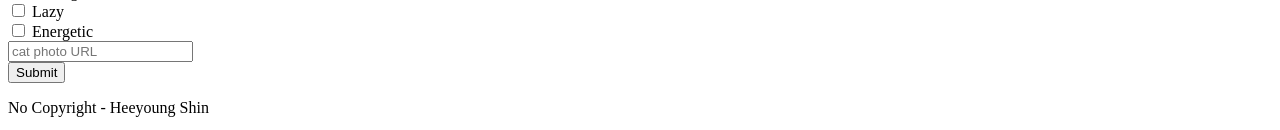
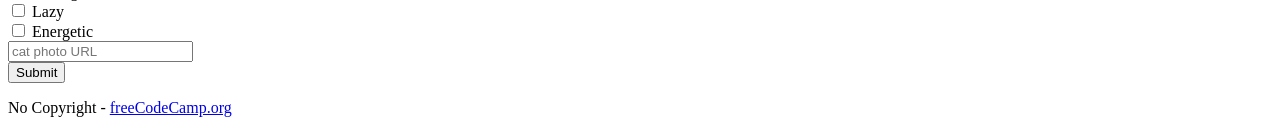
Before and after one commit to Heeyoung-0927/HTML-Course, a plain HTML site: page index.html in a window 1280 px wide. Shown: the part 1560-1690 px from the top of the page. Drawn offline with Linux system fonts and the light colour scheme.

Commit message:
add link to the footer

```diff
--- a/index.html
+++ b/index.html
@@ -44,7 +44,7 @@
             </form>
         </main>
         <footer>
-            <p>No Copyright - Heeyoung Shin</p>
+            <p>No Copyright - <a href="https://freecodecamp.org">freeCodeCamp.org</a></p>
         </footer>
     </body>
 </html>
```
